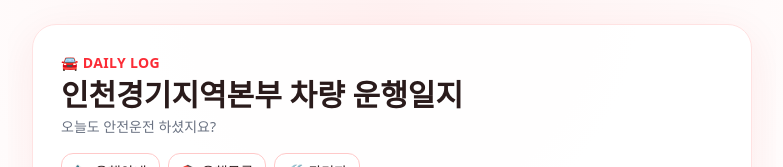
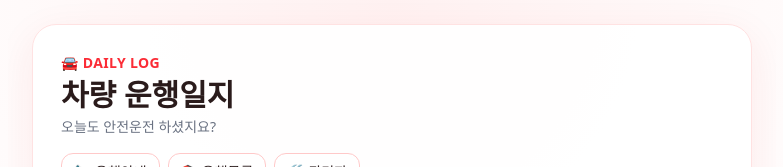
Before and after one commit to joadela00/vehicle-log, a Next.js app: page / in a window 1280 px wide. Shown: the top 167 px of the page, without its empty margins (248-1031 px from the left). Built offline with nearby package versions, Linux system fonts and the light colour scheme; no server answers; the database is empty.

Commit message:
Update branch-log-form.tsx

```diff
--- a/components/branch-log-form.tsx
+++ b/components/branch-log-form.tsx
@@ -105,7 +105,7 @@ export default function BranchLogForm({
         {/* ✅ 제목 고정 (지사명으로 변하지 않게) */}
         <div className="min-w-0">
           <p className="text-sm font-bold tracking-wide text-red-500">🚘 DAILY LOG</p>
-          <h1 className="mt-1 text-2xl font-extrabold sm:text-3xl">인천경기지역본부 차량 운행일지</h1>
+          <h1 className="mt-1 text-2xl font-extrabold sm:text-3xl">차량 운행일지</h1>
           <p className="mt-1 text-sm text-gray-500">오늘도 안전운전 하셨지요?</p>
         </div>
 
```
